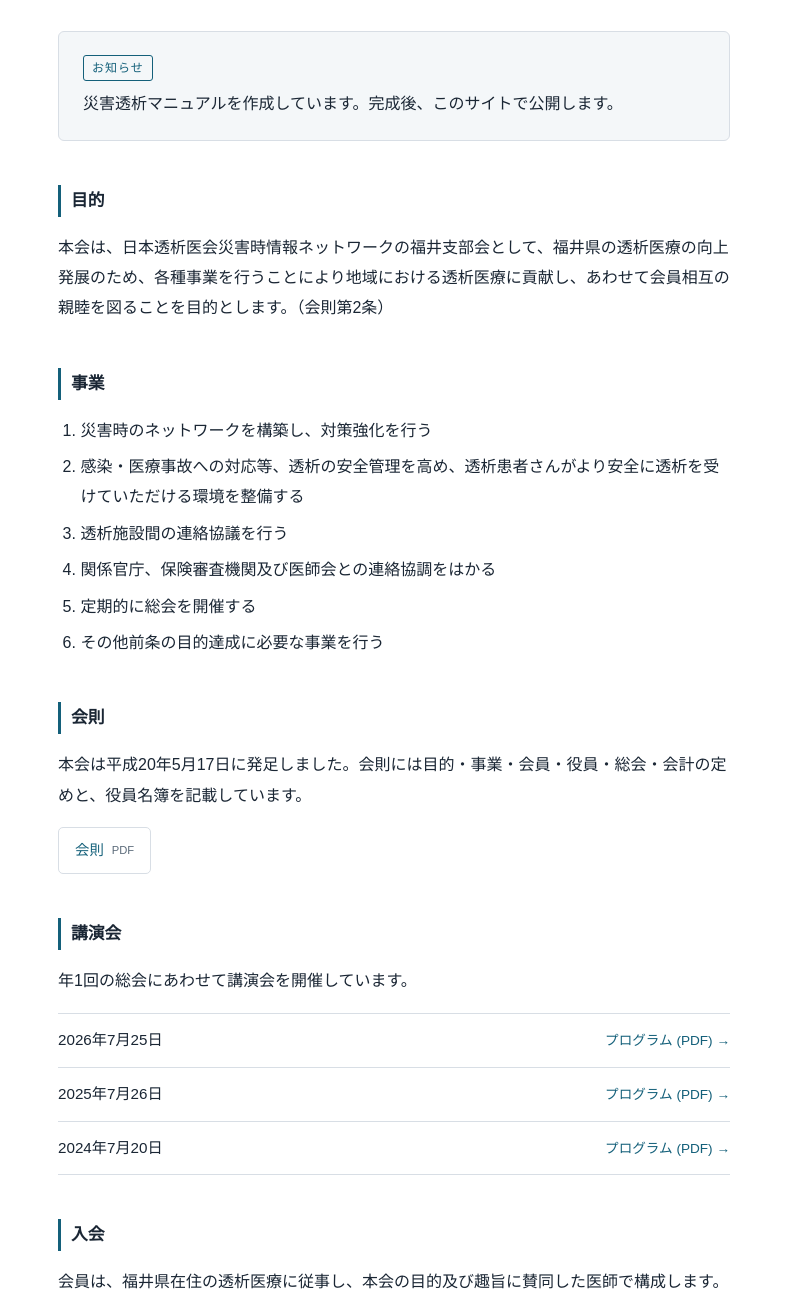
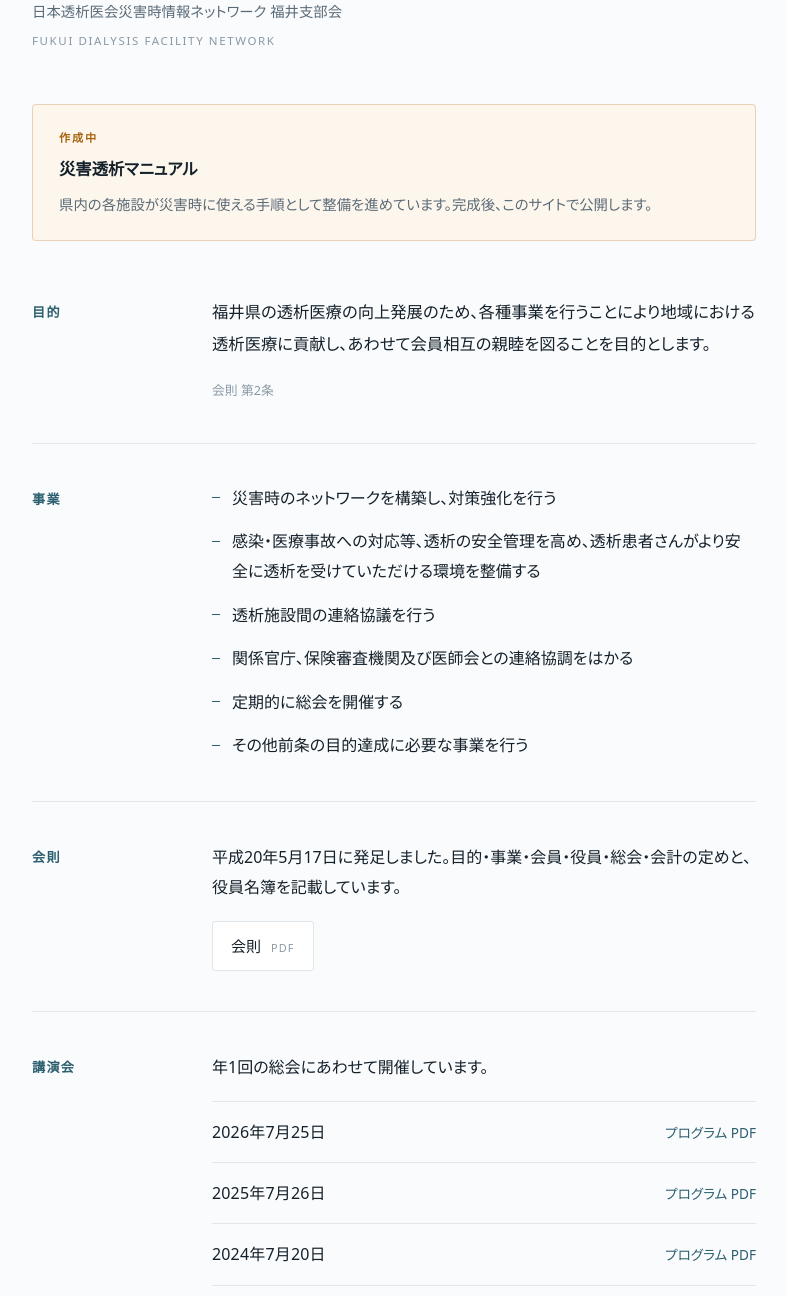
Before and after one commit to ttoyama/fukuitouseki-website, a plain HTML site: page index.html in a window 1280 px wide. Shown: the part 163-1459 px from the top of the page, without its empty margins (246-1033 px from the left). Drawn offline with Linux system fonts and the light colour scheme.

Commit message:
デザインを刷新し、会の位置づけを見出しに明示

```diff
--- a/index.html
+++ b/index.html
@@ -4,135 +4,330 @@
 <meta charset="UTF-8">
 <meta name="viewport" content="width=device-width, initial-scale=1">
 <title>福井県透析施設ネットワーク</title>
-<meta name="description" content="福井県透析施設ネットワークは、日本透析医会災害時情報ネットワークの福井支部会です。福井県の透析医療の向上発展のため、災害時のネットワーク構築や透析施設間の連絡協議を行っています。">
+<meta name="description" content="福井県透析施設ネットワークは、日本透析医会災害時情報ネットワークの福井支部会です。災害時にも透析医療を継続できる体制づくりに取り組んでいます。">
+<meta name="color-scheme" content="light dark">
 <style>
   :root {
-    --ink: #1a2634;
-    --sub: #5c6b7a;
-    --line: #d8dee5;
-    --accent: #14607a;
-    --panel: #f4f7f9;
+    --ground:  #fafbfc;
+    --raised:  #ffffff;
+    --ink:     #14202a;
+    --muted:   #5a6b78;
+    --faint:   #8a99a5;
+    --line:    #e0e6ea;
+    --accent:  #2c5f6f;
+    --alert:   #a8620e;
+    --alert-bg:#fdf6ec;
   }
-  * { box-sizing: border-box; }
+  @media (prefers-color-scheme: dark) {
+    :root {
+      --ground:  #10171d;
+      --raised:  #161f26;
+      --ink:     #e4eaee;
+      --muted:   #94a4b0;
+      --faint:   #6d7d89;
+      --line:    #253039;
+      --accent:  #7db2c2;
+      --alert:   #d99a4a;
+      --alert-bg:#221a10;
+    }
+  }
+  :root[data-theme="dark"] {
+    --ground:  #10171d;
+    --raised:  #161f26;
+    --ink:     #e4eaee;
+    --muted:   #94a4b0;
+    --faint:   #6d7d89;
+    --line:    #253039;
+    --accent:  #7db2c2;
+    --alert:   #d99a4a;
+    --alert-bg:#221a10;
+  }
+  :root[data-theme="light"] {
+    --ground:  #fafbfc;
+    --raised:  #ffffff;
+    --ink:     #14202a;
+    --muted:   #5a6b78;
+    --faint:   #8a99a5;
+    --line:    #e0e6ea;
+    --accent:  #2c5f6f;
+    --alert:   #a8620e;
+    --alert-bg:#fdf6ec;
+  }
+
+  *, *::before, *::after { box-sizing: border-box; }
+
   body {
     margin: 0;
-    font-family: "Hiragino Sans", "Noto Sans JP", "Yu Gothic", sans-serif;
+    background: var(--ground);
     color: var(--ink);
-    background: #fff;
+    font-family: "Hiragino Sans", "Hiragino Kaku Gothic ProN", "Yu Gothic Medium",
+                 "Yu Gothic", "Noto Sans JP", "Meiryo", system-ui, sans-serif;
+    font-size: 16px;
     line-height: 1.9;
-    font-size: 16px;
+    -webkit-font-smoothing: antialiased;
+    font-feature-settings: "palt" 1;
   }
-  .wrap { max-width: 720px; margin: 0 auto; padding: 0 24px; }
 
-  header { border-top: 4px solid var(--accent); padding: 64px 0 0; }
+  .wrap {
+    max-width: 780px;
+    margin: 0 auto;
+    padding: 0 28px;
+  }
+
+  a { color: var(--accent); }
+  a:focus-visible,
+  summary:focus-visible {
+    outline: 2px solid var(--accent);
+    outline-offset: 3px;
+    border-radius: 2px;
+  }
+
+  /* ---------- header ---------- */
+
+  header {
+    padding: 72px 0 0;
+  }
+  .mark {
+    display: block;
+    width: 34px;
+    height: 3px;
+    background: var(--accent);
+    margin-bottom: 26px;
+  }
   h1 {
-    font-size: 1.75rem;
-    letter-spacing: 0.04em;
-    margin: 0 0 8px;
+    font-size: clamp(1.55rem, 4.4vw, 2.05rem);
+    font-weight: 600;
+    letter-spacing: 0.02em;
+    line-height: 1.45;
+    text-wrap: balance;
+    margin: 0 0 14px;
+  }
+  .affiliation {
+    margin: 0;
+    color: var(--muted);
+    font-size: 0.9rem;
+    line-height: 1.7;
+  }
+  .romaji {
+    margin: 6px 0 0;
+    color: var(--faint);
+    font-size: 0.72rem;
+    letter-spacing: 0.14em;
+    font-family: system-ui, sans-serif;
+  }
+
+  /* ---------- manual status ---------- */
+
+  .status {
+    margin: 52px 0 0;
+    background: var(--alert-bg);
+    border: 1px solid color-mix(in srgb, var(--alert) 24%, transparent);
+    border-radius: 4px;
+    padding: 22px 26px;
+    display: flex;
+    flex-direction: column;
+    gap: 8px;
+  }
+  .status .tag {
+    align-self: flex-start;
+    font-size: 0.7rem;
+    letter-spacing: 0.16em;
+    color: var(--alert);
     font-weight: 600;
   }
-  .en {
-    font-size: 0.8rem;
-    color: var(--sub);
-    letter-spacing: 0.08em;
+  .status .headline {
+    font-size: 1.02rem;
+    font-weight: 600;
     margin: 0;
+    line-height: 1.7;
+  }
+  .status .detail {
+    margin: 0;
+    color: var(--muted);
+    font-size: 0.9rem;
+    line-height: 1.8;
   }
 
-  main { padding: 40px 0 72px; }
-  section { margin-top: 44px; }
-  section:first-child { margin-top: 0; }
+  /* ---------- sections ---------- */
 
-  h2 {
-    font-size: 1.05rem;
+  main { padding-bottom: 96px; }
+
+  section {
+    display: grid;
+    grid-template-columns: 148px 1fr;
+    gap: 0 32px;
+    padding: 40px 0;
+    border-bottom: 1px solid var(--line);
+  }
+  section:first-of-type { padding-top: 56px; }
+  section:last-of-type { border-bottom: none; }
+
+  section > h2 {
+    grid-column: 1;
+    margin: 0;
+    font-size: 0.82rem;
     font-weight: 600;
-    margin: 0 0 16px;
-    padding-left: 10px;
-    border-left: 3px solid var(--accent);
+    letter-spacing: 0.1em;
+    color: var(--accent);
+    line-height: 2.3;
   }
-  p { margin: 0 0 16px; }
-  p:last-child { margin-bottom: 0; }
+  section > .body { grid-column: 2; }
 
-  .notice {
-    background: var(--panel);
-    border: 1px solid var(--line);
-    border-radius: 6px;
-    padding: 20px 24px;
+  .body > :first-child { margin-top: 0; }
+  .body > :last-child { margin-bottom: 0; }
+  .body p { margin: 0 0 18px; }
+
+  .lead {
+    font-size: 1.02rem;
+    line-height: 1.95;
   }
-  .notice p { margin: 0; }
-  .notice .label {
-    display: inline-block;
-    font-size: 0.75rem;
-    letter-spacing: 0.08em;
-    color: var(--accent);
-    border: 1px solid var(--accent);
-    border-radius: 3px;
-    padding: 1px 8px;
-    margin-bottom: 8px;
+  .source {
+    color: var(--faint);
+    font-size: 0.8rem;
   }
 
-  ol.jigyo { margin: 0; padding-left: 1.4em; }
-  ol.jigyo li { margin-bottom: 6px; }
+  /* 事業: the six items are a set, not a sequence — no numbering */
+  ul.jigyo {
+    list-style: none;
+    margin: 0;
+    padding: 0;
+    display: flex;
+    flex-direction: column;
+    gap: 14px;
+  }
+  ul.jigyo li {
+    padding-left: 20px;
+    position: relative;
+    line-height: 1.85;
+  }
+  ul.jigyo li::before {
+    content: "";
+    position: absolute;
+    left: 0;
+    top: 0.85em;
+    width: 8px;
+    height: 1px;
+    background: var(--accent);
+  }
 
-  a.pdf {
+  /* documents */
+  .doc {
     display: inline-flex;
-    align-items: center;
-    gap: 8px;
-    padding: 9px 16px;
+    align-items: baseline;
+    gap: 10px;
+    padding: 10px 18px;
     border: 1px solid var(--line);
-    border-radius: 5px;
-    color: var(--accent);
+    border-radius: 3px;
+    background: var(--raised);
+    color: var(--ink);
     text-decoration: none;
-    font-size: 0.9rem;
-    transition: background 0.15s;
+    font-size: 0.94rem;
+    transition: border-color 0.15s, color 0.15s;
   }
-  a.pdf:hover { background: var(--panel); }
-  a.pdf .ext { font-size: 0.7rem; color: var(--sub); }
+  .doc:hover { border-color: var(--accent); color: var(--accent); }
+  .doc .kind {
+    font-size: 0.68rem;
+    letter-spacing: 0.1em;
+    color: var(--faint);
+    font-family: system-ui, sans-serif;
+  }
 
-  ul.programs { list-style: none; margin: 0; padding: 0; }
+  ul.programs {
+    list-style: none;
+    margin: 0;
+    padding: 0;
+    display: flex;
+    flex-direction: column;
+  }
   ul.programs li {
     display: flex;
     justify-content: space-between;
     align-items: baseline;
-    gap: 16px;
+    gap: 20px;
     flex-wrap: wrap;
-    padding: 12px 0;
-    border-bottom: 1px solid var(--line);
+    padding: 15px 0;
+    border-top: 1px solid var(--line);
   }
-  ul.programs li:first-child { border-top: 1px solid var(--line); }
-  ul.programs .date { font-size: 0.95rem; }
-  ul.programs a { color: var(--accent); font-size: 0.85rem; text-decoration: none; }
+  ul.programs li:last-child { border-bottom: 1px solid var(--line); }
+  ul.programs .when {
+    font-variant-numeric: tabular-nums;
+    letter-spacing: 0.01em;
+  }
+  ul.programs a {
+    font-size: 0.85rem;
+    text-decoration: none;
+    white-space: nowrap;
+  }
   ul.programs a:hover { text-decoration: underline; }
 
   table.fee {
     border-collapse: collapse;
-    font-size: 0.95rem;
-    margin-bottom: 16px;
+    width: 100%;
+    max-width: 380px;
+    font-size: 0.94rem;
+    margin: 0 0 4px;
   }
-  table.fee th, table.fee td {
-    border: 1px solid var(--line);
-    padding: 8px 20px 8px 14px;
+  table.fee th,
+  table.fee td {
     text-align: left;
+    padding: 11px 0;
+    border-bottom: 1px solid var(--line);
   }
-  table.fee th { background: var(--panel); font-weight: 600; }
+  table.fee tr:first-child th,
+  table.fee tr:first-child td { border-top: 1px solid var(--line); }
+  table.fee th { font-weight: 500; color: var(--muted); }
+  table.fee td {
+    text-align: right;
+    font-variant-numeric: tabular-nums;
+  }
 
-  dl.jimu { margin: 0; }
-  dl.jimu dt { font-size: 0.8rem; color: var(--sub); letter-spacing: 0.06em; }
-  dl.jimu dd { margin: 0 0 14px; }
-  dl.jimu dd:last-child { margin-bottom: 0; }
+  dl.office {
+    margin: 0;
+    display: flex;
+    flex-direction: column;
+    gap: 16px;
+  }
+  dl.office dt {
+    font-size: 0.76rem;
+    letter-spacing: 0.08em;
+    color: var(--faint);
+    line-height: 1.6;
+  }
+  dl.office dd {
+    margin: 2px 0 0;
+    font-variant-numeric: tabular-nums;
+  }
+
+  /* ---------- footer ---------- */
 
   footer {
     border-top: 1px solid var(--line);
-    padding: 24px 0 40px;
-    font-size: 0.8rem;
-    color: var(--sub);
+    padding: 26px 0 56px;
+    color: var(--faint);
+    font-size: 0.78rem;
   }
   footer p { margin: 0; }
 
-  @media (max-width: 480px) {
-    header { padding-top: 44px; }
-    h1 { font-size: 1.4rem; }
-    main { padding: 32px 0 48px; }
-    section { margin-top: 36px; }
+  /* ---------- narrow ---------- */
+
+  @media (max-width: 640px) {
+    body { font-size: 15.5px; }
+    .wrap { padding: 0 22px; }
+    header { padding-top: 48px; }
+    .status { margin-top: 40px; padding: 20px 22px; }
+    section {
+      grid-template-columns: 1fr;
+      gap: 14px;
+      padding: 32px 0;
+    }
+    section:first-of-type { padding-top: 40px; }
+    section > h2 { grid-column: 1; line-height: 1.6; }
+    section > .body { grid-column: 1; }
+    ul.programs li { gap: 6px; }
+  }
+
+  @media (prefers-reduced-motion: reduce) {
+    * { transition: none !important; }
   }
 </style>
 </head>
@@ -140,80 +335,99 @@
 
 <header>
   <div class="wrap">
+    <span class="mark" aria-hidden="true"></span>
     <h1>福井県透析施設ネットワーク</h1>
-    <p class="en">Fukui Dialysis Facility Network</p>
+    <p class="affiliation">日本透析医会災害時情報ネットワーク 福井支部会</p>
+    <p class="romaji">FUKUI DIALYSIS FACILITY NETWORK</p>
   </div>
 </header>
 
 <main>
   <div class="wrap">
 
+    <div class="status">
+      <span class="tag">作成中</span>
+      <p class="headline">災害透析マニュアル</p>
+      <p class="detail">県内の各施設が災害時に使える手順として整備を進めています。完成後、このサイトで公開します。</p>
+    </div>
+
     <section>
-      <div class="notice">
-        <span class="label">お知らせ</span>
-        <p>災害透析マニュアルを作成しています。完成後、このサイトで公開します。</p>
+      <h2>目的</h2>
+      <div class="body">
+        <p class="lead">福井県の透析医療の向上発展のため、各種事業を行うことにより地域における透析医療に貢献し、あわせて会員相互の親睦を図ることを目的とします。</p>
+        <p class="source">会則 第2条</p>
       </div>
     </section>
 
     <section>
-      <h2>目的</h2>
-      <p>本会は、日本透析医会災害時情報ネットワークの福井支部会として、福井県の透析医療の向上発展のため、各種事業を行うことにより地域における透析医療に貢献し、あわせて会員相互の親睦を図ることを目的とします。（会則第2条）</p>
-    </section>
-
-    <section>
       <h2>事業</h2>
-      <ol class="jigyo">
+      <div class="body">
+        <ul class="jigyo">
           <li>災害時のネットワークを構築し、対策強化を行う</li>
           <li>感染・医療事故への対応等、透析の安全管理を高め、透析患者さんがより安全に透析を受けていただける環境を整備する</li>
           <li>透析施設間の連絡協議を行う</li>
           <li>関係官庁、保険審査機関及び医師会との連絡協調をはかる</li>
           <li>定期的に総会を開催する</li>
           <li>その他前条の目的達成に必要な事業を行う</li>
-      </ol>
+        </ul>
+      </div>
     </section>
 
     <section>
       <h2>会則</h2>
-      <p>本会は平成20年5月17日に発足しました。会則には目的・事業・会員・役員・総会・会計の定めと、役員名簿を記載しています。</p>
-      <a class="pdf" href="documents/kaisoku-2024.pdf" target="_blank" rel="noopener">会則 <span class="ext">PDF</span></a>
+      <div class="body">
+        <p>平成20年5月17日に発足しました。目的・事業・会員・役員・総会・会計の定めと、役員名簿を記載しています。</p>
+        <a class="doc" href="documents/kaisoku-2024.pdf" target="_blank" rel="noopener">会則<span class="kind">PDF</span></a>
+      </div>
     </section>
 
     <section>
       <h2>講演会</h2>
-      <p>年1回の総会にあわせて講演会を開催しています。</p>
+      <div class="body">
+        <p>年1回の総会にあわせて開催しています。</p>
         <ul class="programs">
           <li>
-          <span class="date">2026年7月25日</span>
-          <a href="documents/program-2026-07-25.pdf" target="_blank" rel="noopener">プログラム (PDF) →</a>
+            <span class="when">2026年7月25日</span>
+            <a href="documents/program-2026-07-25.pdf" target="_blank" rel="noopener">プログラム PDF</a>
           </li>
           <li>
-          <span class="date">2025年7月26日</span>
-          <a href="documents/program-2025-07-26.pdf" target="_blank" rel="noopener">プログラム (PDF) →</a>
+            <span class="when">2025年7月26日</span>
+            <a href="documents/program-2025-07-26.pdf" target="_blank" rel="noopener">プログラム PDF</a>
           </li>
           <li>
-          <span class="date">2024年7月20日</span>
-          <a href="documents/program-2024-07-20.pdf" target="_blank" rel="noopener">プログラム (PDF) →</a>
+            <span class="when">2024年7月20日</span>
+            <a href="documents/program-2024-07-20.pdf" target="_blank" rel="noopener">プログラム PDF</a>
           </li>
         </ul>
+      </div>
     </section>
 
     <section>
       <h2>入会</h2>
+      <div class="body">
         <p>会員は、福井県在住の透析医療に従事し、本会の目的及び趣旨に賛同した医師で構成します。入会を希望する方は、入会申込書に必要事項を記入のうえ会長に提出してください。</p>
         <table class="fee">
-        <tr><th>施設会員</th><td>年額 10,000円（不課税）</td></tr>
-        <tr><th>個人会員</th><td>年額 1,000円（不課税）</td></tr>
+          <tr><th>施設会員</th><td>年額 10,000円</td></tr>
+          <tr><th>個人会員</th><td>年額 1,000円</td></tr>
         </table>
+        <p class="source">いずれも不課税</p>
+      </div>
     </section>
 
     <section>
       <h2>事務局</h2>
-      <dl class="jimu">
+      <div class="body">
+        <dl class="office">
+          <div>
             <dt>設置</dt>
             <dd>福井大学医学部附属病院 腎臓内科</dd>
-        <dt>連絡先</dt>
-        <dd>TEL: 0776-61-3111 / FAX: 0776-61-8120</dd>
+          </div>
+          <div>
+            <dt>電話 / FAX</dt>
+            <dd>0776-61-3111 / 0776-61-8120</dd>
+          </div>
         </dl>
+      </div>
     </section>
 
   </div>
```
Lines whose indentation alone changed are shown as unchanged.
